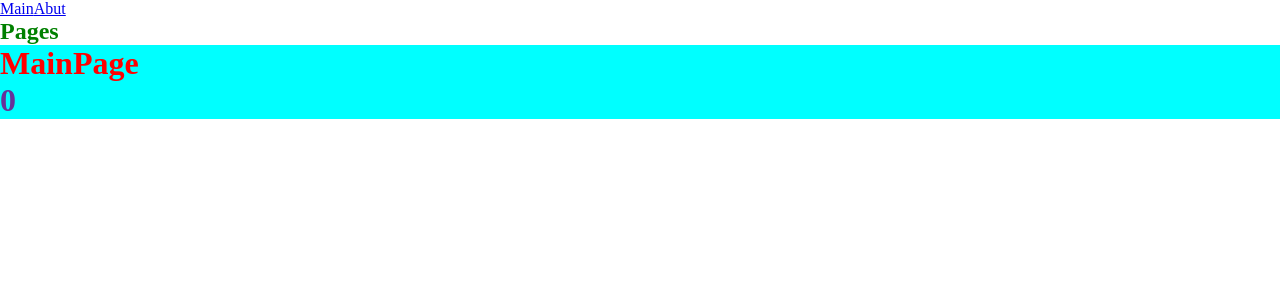
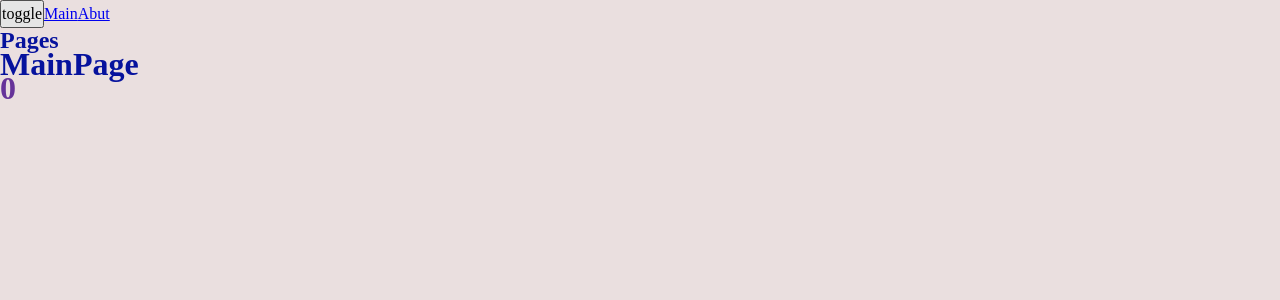
Before and after one commit to fetcherAPI/advanceReact, a React app: page / in a window 1280 px wide. Shown: the top 300 px of the page. Built offline with nearby package versions, Linux system fonts and the light colour scheme.

Commit message:
added theme context

```diff
--- a/src/App.tsx
+++ b/src/App.tsx
@@ -4,21 +4,26 @@
 import {Link} from "react-router-dom";
 import {AboutPageLazy} from "./pages/AboutPage/AboutPage.lazy";
 import {MainPageLazy} from "./pages/MainPage/MainPage.Lazy";
+import {useTheme} from "../theme/useTheme";
 
 type Props = {};
 
 export const App = (props: Props) => {
+
+  const {theme, toggleTheme} = useTheme()
+
   return (
-    <>
+    <div className={`app ${theme}`}>
+      <button onClick={toggleTheme}>toggle</button>
       <Link to="/">Main</Link>
       <Link to="about">Abut</Link>
       <h2 className="app_title">Pages</h2>
-      <Suspense fallback={"laoding"}>
+      <Suspense fallback={"loading"}>
         <Routes>
           <Route path="about" element={<AboutPageLazy/>}/>
           <Route path="/" element={<MainPageLazy/>}/>
         </Routes>
       </Suspense>
-    </>
+    </div>
   );
 };
--- a/src/index.tsx
+++ b/src/index.tsx
@@ -1,9 +1,13 @@
-import { render } from "react-dom";
-import { App } from "./App";
-import { BrowserRouter } from "react-router-dom";
+import {render} from "react-dom";
+import {App} from "./App";
+import {BrowserRouter} from "react-router-dom";
+import ThemeProvider from "../theme/ThemeProvider";
+
 render(
   <BrowserRouter>
-    <App />
+    <ThemeProvider>
+      <App/>
+    </ThemeProvider>
   </BrowserRouter>,
   document.getElementById("root")
 );
--- a/style/index.scss
+++ b/style/index.scss
@@ -3,10 +3,11 @@
 @import "themes/normal.scss";
 @import "themes/dark.scss";
 
-h1 {
-  color: red;
+.app {
+  font: var(--font-m);
+
+  background: var(--bg-color);
+  color: var(--primary-color);
+
+  min-height: 100vh;
 }
-
-.app_title {
-  color: green;
-}
--- a/style/reset.scss
+++ b/style/reset.scss
@@ -10,7 +10,3 @@
 select {
   font: inherit;
 }
-
-h1 {
-  background-color: aqua;
-}
--- a/style/themes/dark.scss
+++ b/style/themes/dark.scss
@@ -0,0 +1,6 @@
+.app.dark {
+  --bg-color: #0b0b8b;
+
+  --primary-color: #05670c;
+  --secondory-color: #30c23a;
+}
--- a/style/themes/normal.scss
+++ b/style/themes/normal.scss
@@ -0,0 +1,6 @@
+.app.light {
+  --bg-color: #eadfdf;
+
+  --primary-color: #06129d;
+  --secondory-color: #2938f1;
+}
--- a/style/variables/global.scss
+++ b/style/variables/global.scss
@@ -0,0 +1,11 @@
+:root {
+  --font-family-main: "Ubuntu Condensed";
+
+  --font-size-m: 16px;
+  --font-line-m: 24px;
+  --font-m: var(--font-size-m) / var(--font-line-m) var(--font-family-main);
+
+  --font-size-l: 24px;
+  --font-line-l: 32px;
+  --font-l: var(--font-size-l) / var(--font-line-l) var(--font-family-main);
+}
--- /dev/null
+++ b/theme/ThemeContext.ts
@@ -0,0 +1,16 @@
+import {createContext} from "react";
+
+export enum Theme {
+  LIGHT = 'light',
+  DARK = 'dark'
+}
+
+
+export interface ThemeContextProps {
+  theme?: Theme;
+  setTheme?: (theme: Theme) => void;
+}
+
+export const ThemeContext = createContext<ThemeContextProps>({})
+
+export const LOCAL_STORAGE_THEM_KEY = 'theme'
--- /dev/null
+++ b/theme/ThemeProvider.tsx
@@ -0,0 +1,21 @@
+import React, {FC, useMemo, useState} from 'react';
+import {LOCAL_STORAGE_THEM_KEY, Theme, ThemeContext} from "./ThemeContext";
+
+const defaultTheme = localStorage.getItem(LOCAL_STORAGE_THEM_KEY) as Theme || Theme.LIGHT
+const ThemeProvider: FC = ({children}) => {
+  const [theme, setTheme] = useState<Theme>(defaultTheme)
+
+  console.log(theme);
+  const defaultProps = useMemo(() => ({
+    theme,
+    setTheme,
+  }), [theme])
+
+  return (
+    <ThemeContext.Provider value={defaultProps}>
+      {children}
+    </ThemeContext.Provider>
+  );
+};
+
+export default ThemeProvider;
--- /dev/null
+++ b/theme/useTheme.ts
@@ -0,0 +1,23 @@
+import {LOCAL_STORAGE_THEM_KEY, Theme, ThemeContext} from "./ThemeContext";
+import {useContext} from "react";
+
+interface UseThemeResult {
+  toggleTheme: () => void,
+  theme: Theme
+}
+
+export const useTheme = (): UseThemeResult => {
+  const {theme, setTheme} = useContext(ThemeContext)
+
+  const toggleTheme = () => {
+    const newTheme = theme === Theme.DARK ? Theme.LIGHT : Theme.DARK
+    setTheme(newTheme)
+    localStorage.setItem(LOCAL_STORAGE_THEM_KEY, newTheme)
+  }
+
+  return {
+    theme,
+    toggleTheme
+  }
+
+}
```
Also changed, not shown: 1 other file (tests, documents, lock files or other folders).
